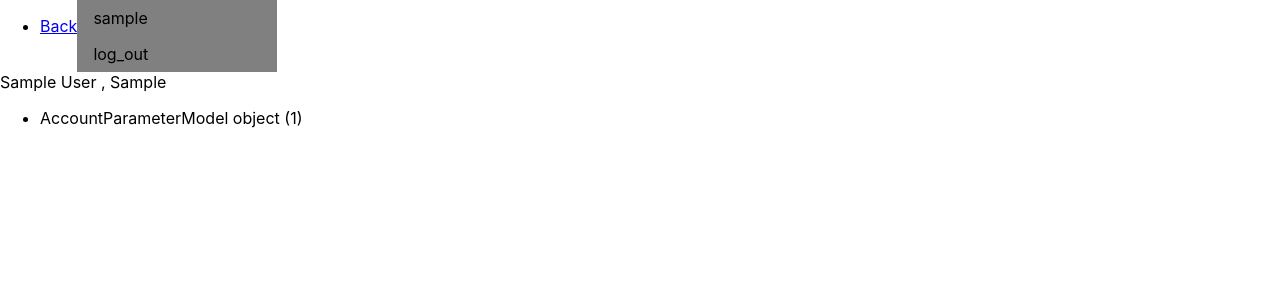
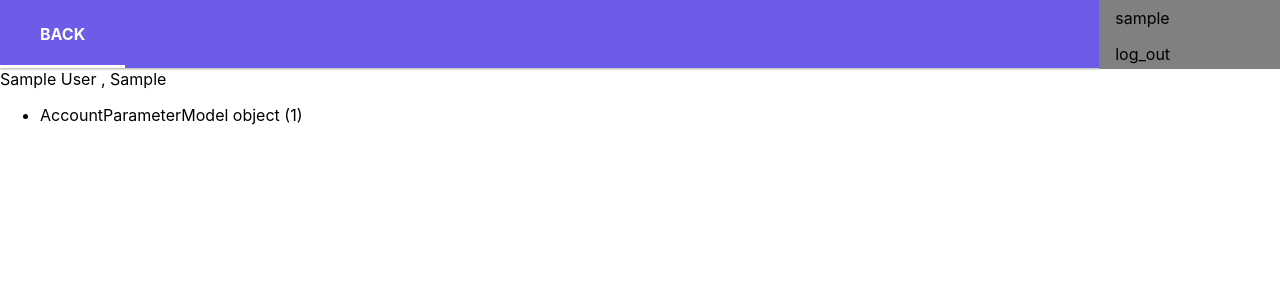
Before and after one commit to RealVirg/AgavaDeploying, a Django app: page /account/devices/1 in a window 1280 px wide. Shown: the top 300 px of the page. Run offline with Django 4.2, Linux system fonts and the light colour scheme; a user stored in the database is signed in; tables that the repository leaves empty hold one stand-in row (values such as "Sample post"); parts of the project's set-up code (start-up, migrations or seed data) failed here and were passed over.

Commit message:
device-param

```diff
--- a/agava/app/account/templates/account/admin.html
+++ b/agava/app/account/templates/account/admin.html
@@ -4,7 +4,7 @@
 <link rel="stylesheet" href="{% static 'mainpage/css/header.css' %}">
 {% endblock %}
 {% block header %}
-    <li class="obj-list-header"><a class="link-header" href="{{ prj_id.get_absolute_url }}">Back</a></li>
+    <li class="menu__group"><a class="menu__link r-link text-underlined" href="{{ prj_id.get_absolute_url }}">Back</a></li>
 {% endblock %}
 {% block content %}
 <ul>
--- a/agava/app/account/templates/account/device.html
+++ b/agava/app/account/templates/account/device.html
@@ -4,7 +4,7 @@
 <link rel="stylesheet" href="{% static 'mainpage/css/header.css' %}">
 {% endblock %}
 {% block header %}
-    <li class="obj-list-header"><a class="link-header" href="{{ prj.get_absolute_url }}">Back</a></li>
+    <li class="menu__group"><a class="menu__link r-link text-underlined" href="{{ prj.get_absolute_url }}">Back</a></li>
 {% endblock %}
 {% block content %}
 <div>
--- a/agava/app/account/templates/account/devices.html
+++ b/agava/app/account/templates/account/devices.html
@@ -4,7 +4,7 @@
 <link rel="stylesheet" href="{% static 'mainpage/css/header.css' %}">
 {% endblock %}
 {% block header %}
-    <li class="obj-list-header"><a class="link-header" href="{{ prj_id.get_absolute_url }}">Back</a></li>
+    <li class="menu__group"><a class="menu__link r-link text-underlined" href="{{ prj_id.get_absolute_url }}">Back</a></li>
 {% endblock %}
 {% block content %}
 <ul>
--- a/agava/app/account/templates/account/project.html
+++ b/agava/app/account/templates/account/project.html
@@ -5,10 +5,8 @@
 {% endblock %}
 
 {% block header %}
-<ul>
-    <li class="obj-list-header"><a class="link-header" href="{{ prj_id.id }}/admin">Admin</a></li>
-    <li class="obj-list-header"><a class="link-header" href="{{ prj_id.id }}/devices">Devices</a></li>
-</ul>
+    <li class="menu__group"><a class="menu__link r-link text-underlined" href="{{ prj_id.id }}/admin">Admin</a></li>
+    <li class="menu__group"><a class="menu__link r-link text-underlined" href="{{ prj_id.id }}/devices">Devices</a></li>
 {% endblock %}
 
 {% block content %}
--- a/agava/app/static/mainpage/css/header.css
+++ b/agava/app/static/mainpage/css/header.css
@@ -1,5 +1,6 @@
 header {
   display: flex;
+  height: 69px;
 }
 
 .r-link{
--- a/agava/app/templates/base_account.html
+++ b/agava/app/templates/base_account.html
@@ -8,11 +8,13 @@
 
 <body>
 <header>
-    <div class="header">
-              <ul class="list-header">
+    <div class="page">
+          <nav class="page__menu page__custom-settings menu">
+              <ul class="menu__list r-list">
                   {% block header %}
                   {% endblock %}
               </ul>
+          </nav>
     </div>
     <ul class="login">
               {% if user.is_authenticated %}
```
